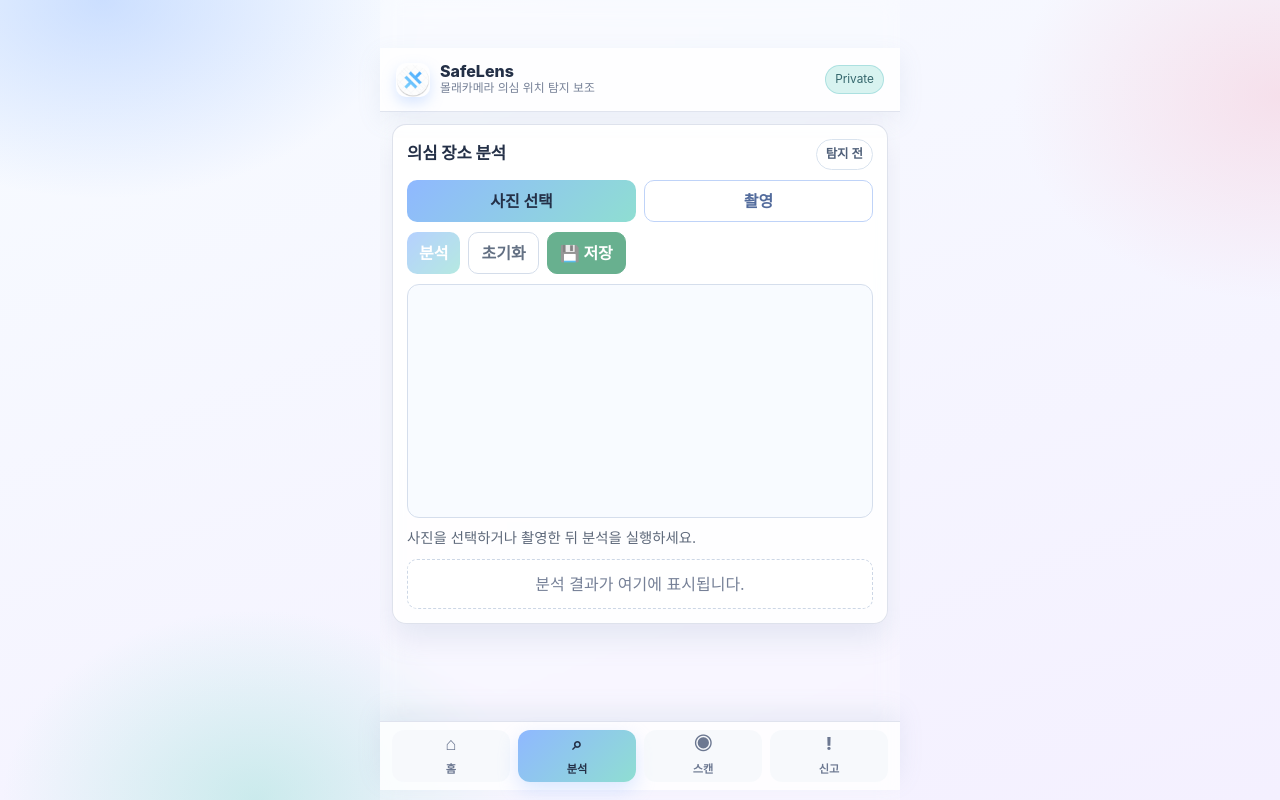
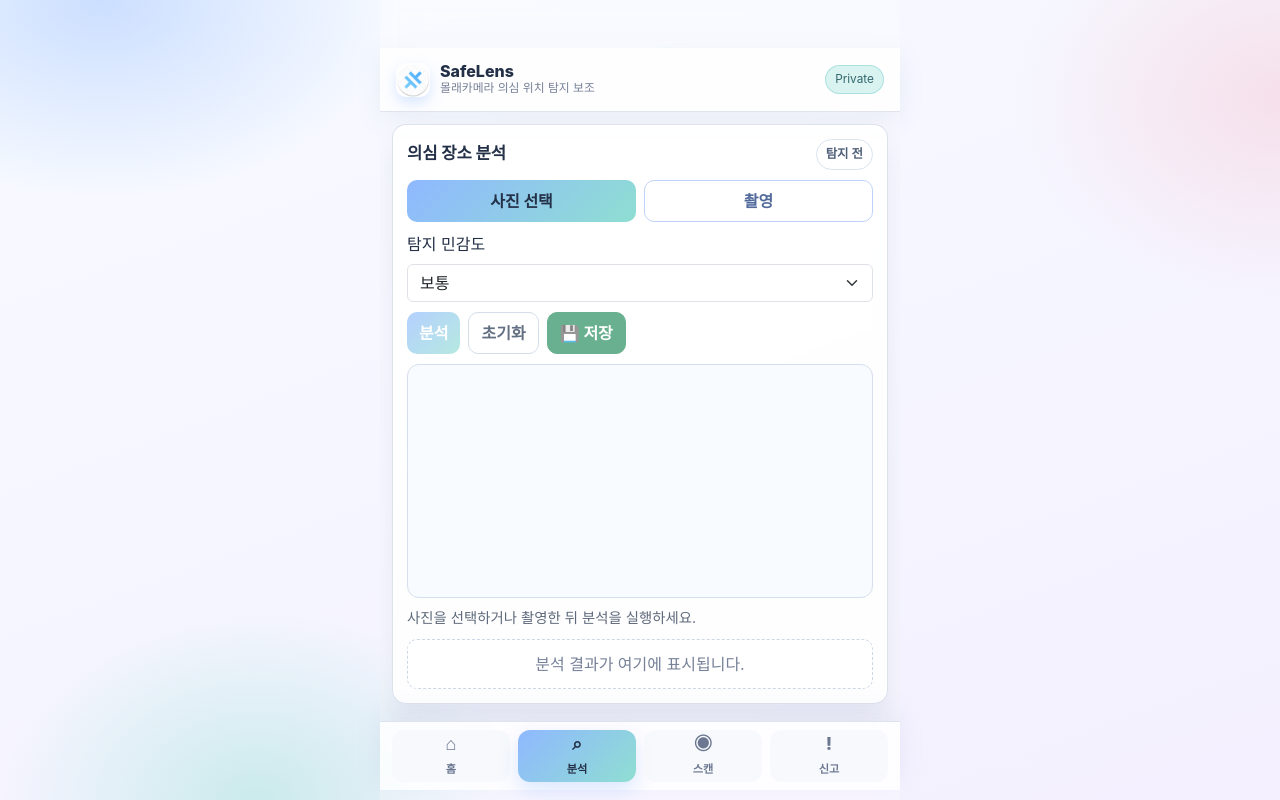
Before and after one commit to 2-changmin/find_cctv, a React (Vite) app: page / in a window 1280 px wide. Both pictures are taken after a click on the button "분석". Built offline with nearby package versions, Linux system fonts and the light colour scheme.

Commit message:
feat: 탐지 민감도 선택 기능 추가
- App.jsx에 민감도 선택 상태 및 분석 UI 추가
- detectSuspiciousSpots에 low/normal/high 감도 임계값 적용
- 실시간 스캔에도 동일한 감도 옵션 반영

```diff
--- a/src/App.jsx
+++ b/src/App.jsx
@@ -47,6 +47,7 @@ export default function App() {
   const [flashEnabled, setFlashEnabled] = useState(false);
   const [torchOn, setTorchOn] = useState(false);
   const [hasImage, setHasImage] = useState(false);
+  const [sensitivity, setSensitivity] = useState("normal");
   const [status, setStatus] = useState("사진을 선택하거나 촬영한 뒤 분석을 실행하세요.");
   const [reportText, setReportText] = useState("");
   const [form, setForm] = useState({ reportTime: "", reportPlace: "", reportDesc: "" });
@@ -117,7 +118,10 @@ export default function App() {
     const ctx = drawBaseImage();
     const canvas = previewCanvasRef.current;
     if (!ctx || !canvas) return;
-    const nextBoxes = detectSuspiciousSpots(ctx, canvas.width, canvas.height, { maxResults: 6 });
+    const nextBoxes = detectSuspiciousSpots(ctx, canvas.width, canvas.height, {
+      maxResults: 6,
+      sensitivity
+    });
     drawBoxes(nextBoxes);
     setBoxes(nextBoxes);
     setStatus(nextBoxes.length ? `상위 의심 후보 ${nextBoxes.length}개를 표시했습니다.` : "뚜렷한 의심 후보가 식별되지 않았습니다.");
@@ -230,7 +234,10 @@ export default function App() {
       temp.height = overlay.height;
       const tctx = temp.getContext("2d");
       tctx.drawImage(video, 0, 0, temp.width, temp.height);
-      const nextLiveBoxes = detectSuspiciousSpots(tctx, temp.width, temp.height, { maxResults: 5 });
+      const nextLiveBoxes = detectSuspiciousSpots(tctx, temp.width, temp.height, {
+        maxResults: 5,
+        sensitivity
+      });
       setLiveBoxes(nextLiveBoxes);
 
       octx.lineWidth = 3;
@@ -320,6 +327,19 @@ export default function App() {
             </div>
             <input ref={libraryInputRef} className="visually-hidden" type="file" accept="image/*" onChange={onFileChange} />
             <input ref={cameraInputRef} className="visually-hidden" type="file" accept="image/*" capture="environment" onChange={onFileChange} />
+            <div className="form-group">
+              <label htmlFor="sensitivitySelect" className="form-label">탐지 민감도</label>
+              <select
+                id="sensitivitySelect"
+                className="form-select"
+                value={sensitivity}
+                onChange={(event) => setSensitivity(event.target.value)}
+              >
+                <option value="low">낮음 (적은 오탐)</option>
+                <option value="normal">보통</option>
+                <option value="high">높음 (민감)</option>
+              </select>
+            </div>
             <div className="actions d-flex gap-2">
               <button className="btn btn-primary" onClick={analyzeImage} disabled={!hasImage}>
                 분석
```
Also changed, not shown: src/lib/detector.js.
